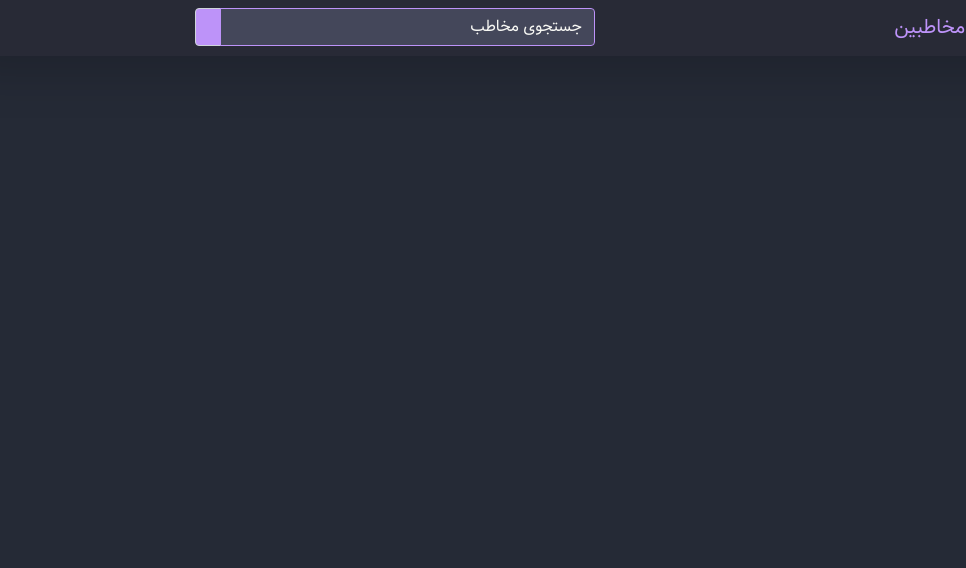
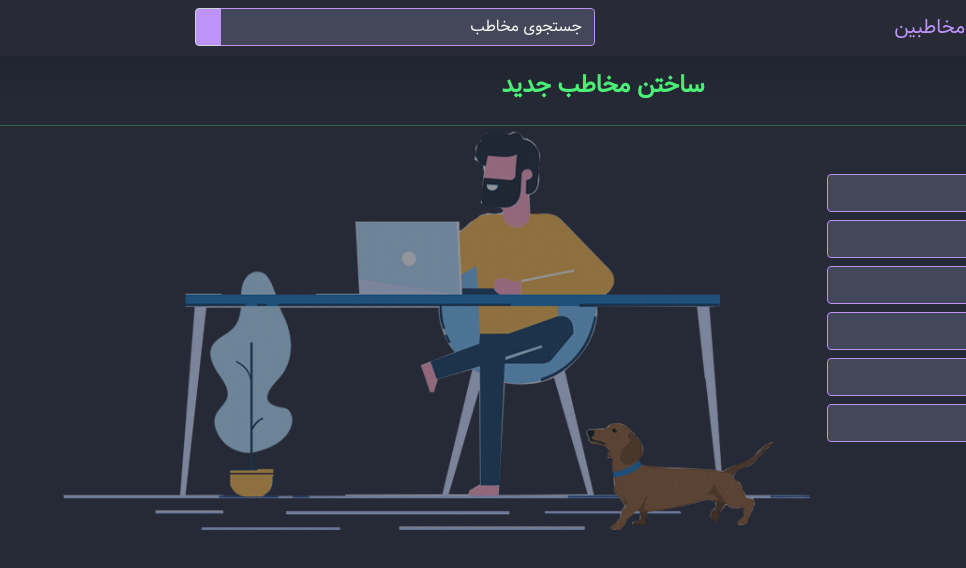
Before and after one commit to melodiw82/React-contact-manager, a React (Vite) app: page /contacts/add in a window 1280 px wide. Shown: the top 568 px of the page, without its empty margins (314-1280 px from the left). Built offline with nearby package versions, Linux system fonts and the light colour scheme; data requests are answered from the project's data file.

Commit message:
Adding contacts

```diff
--- a/src/App.jsx
+++ b/src/App.jsx
@@ -1,6 +1,5 @@
 import { useState, useEffect } from "react";
 import { Routes, Route, Navigate } from "react-router-dom";
-import axios from "axios";
 
 import {
   AddContacts,
@@ -16,6 +15,15 @@ function App() {
   const [loading, setLoading] = useState(false);
   const [contacts, setConatacts] = useState([]);
   const [groups, setGroups] = useState([]);
+  const [contact, setConatact] = useState({
+    // to avoid writing form validation for each one
+    fullname: "",
+    photo: "",
+    mobile: "",
+    email: "",
+    job: "",
+    group: "",
+  });
 
   // hooks cannot be async, await
   // you need to declare a function for that
@@ -40,6 +48,8 @@ function App() {
     fetchData();
   }, []);
 
+
+
   return (
     <>
       <Navbar />
@@ -49,7 +59,10 @@ function App() {
           path="/contacts"
           element={<Contacts contacts={contacts} loading={loading} />}
         />
-        <Route path="contacts/add" element={<AddContacts />} />
+        <Route
+          path="contacts/add"
+          element={<AddContacts loading={loading} groups={groups} />}
+        />
         <Route path="/contacts/:contactId" element={<ViewContact />} />
         <Route path="/conatcts/edit/:contactId" element={<EditContact />} />
       </Routes>
--- a/src/components/contact/AddContacts.jsx
+++ b/src/components/contact/AddContacts.jsx
@@ -1,5 +1,126 @@
-const AddContacts = () => {
-  return <div></div>;
+import { Link } from "react-router-dom";
+
+import { Spinner } from "../";
+import { GREEN, PURPLE, COMMENT } from "../../helpers/colors";
+import NOTE_IMG from "../../assets/man-taking-note.png";
+
+const AddContacts = ({ loading, groups }) => {
+  return (
+    <>
+      {loading ? (
+        <Spinner />
+      ) : (
+        <>
+          <section className="p-3">
+            <img
+              src={NOTE_IMG}
+              height="400px"
+              style={{
+                position: "absolute",
+                zIndex: "-1",
+                top: "130px",
+                left: "100px",
+                opacity: "50%",
+              }}
+            />
+
+            <div className="container">
+              <div className="row">
+                <div className="col">
+                  <p
+                    className="h4 fw-bold text-center"
+                    style={{ color: GREEN }}
+                  >
+                    ساختن مخاطب جدید
+                  </p>
+                </div>
+              </div>
+            </div>
+            <hr style={{ backgroundColor: GREEN }} />
+            <div className="row mt-5">
+              <div className="col-md-4">
+                <form>
+                  <div className="mb-2">
+                    <input
+                      type="text"
+                      className="form-control"
+                      name="fullname"
+                      placeholder="نام و نام خانوادگی"
+                      required={true}
+                    />
+                  </div>
+                  <div className="mb-2">
+                    <input
+                      type="text"
+                      className="form-control"
+                      name="photo"
+                      placeholder="آدرس تصویر"
+                      required={true}
+                    />
+                  </div>
+                  <div className="mb-2">
+                    <input
+                      type="number"
+                      className="form-control"
+                      name="mobile"
+                      placeholder="شماره موبایل"
+                      required={true}
+                    />
+                  </div>
+                  <div className="mb-2">
+                    <input
+                      type="email"
+                      className="form-control"
+                      name="email"
+                      placeholder="آدرس ایمیل"
+                      required={true}
+                    />
+                  </div>
+                  <div className="mb-2">
+                    <input
+                      type="text"
+                      className="form-control"
+                      name="job"
+                      placeholder="شغل"
+                      required={true}
+                    />
+                  </div>
+                  <div className="mb-2">
+                    <select
+                      name="group"
+                      required={true}
+                      className="form-control"
+                    >
+                      {groups.map((group) => {
+                        <option value="group" key={group}>
+                          {group.name}
+                        </option>;
+                      })}
+                    </select>
+                  </div>
+                  <div className="mx-2">
+                    <input
+                      type="submit"
+                      className="btn"
+                      style={{ backgroundColor: PURPLE }}
+                      value="ساخت مخاطب"
+                    />
+                    <Link
+                      to={"/contacts"}
+                      className="btn mx-2"
+                      style={{ backgroundColor: COMMENT }}
+                    >
+                      انصراف
+                    </Link>
+                  </div>
+                </form>
+              </div>
+            </div>
+          </section>
+        </>
+      )}
+    </>
+  );
 };
 
 export default AddContacts;
--- a/src/components/contact/Contacts.jsx
+++ b/src/components/contact/Contacts.jsx
@@ -2,19 +2,24 @@ import { CURRENTLINE, ORANGE, PINK } from "../../helpers/colors";
 import Contact from "./Contact";
 import NOtFound from "../../assets/no-found.gif";
 import Spinner from "../Spinner";
+import { Link } from "react-router-dom";
 
 const Contacts = ({ contacts, loading }) => {
   return (
     <>
-      <section className="container">
+     <section className="container">
         <div className="grid">
           <div className="row">
             <div className="col">
               <p className="h3">
-                <button className="btn mx-2" style={{ backgroundColor: PINK }}>
+                <Link
+                  to={"/contacts/add"}
+                  className="btn mx-2 my-1"
+                  style={{ backgroundColor: PINK }}
+                >
                   ساخت مخاطب جدید
                   <i className="fa fa-plus-circle mx-2" />
-                </button>
+                </Link>
               </p>
             </div>
           </div>
```
